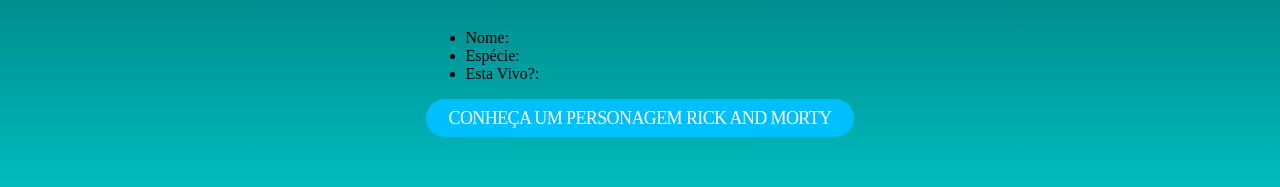
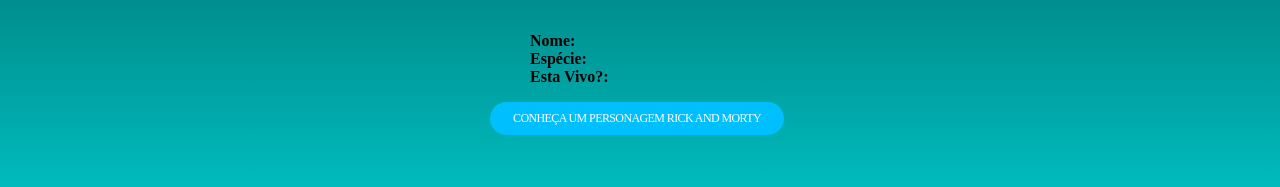
Before and after one commit to pedromacedo15/minicurso, a plain HTML site: page index.html in a window 1280 px wide. Shown: the part 492-679 px from the top of the page. Drawn offline with Linux system fonts and the light colour scheme.

```diff
--- a/index.html
+++ b/index.html
@@ -12,7 +12,7 @@
         <main>
         <section>
             <img alt="imagem do Rick fazendo careta na cara do Morty" src="https://images.tcdn.com.br/img/img_prod/697730/adesivo_lateral_vidro_caminhao_carro_decorativo_rick_and_morty_1147486360_1_20201210150106.jpg">
-            <ul>
+            <ul id="detalhes-container">
                 <li>Nome: </li>
                 <li>Espécie: </li>
                 <li>Esta Vivo?: </li>
--- a/style.css
+++ b/style.css
@@ -31,10 +31,16 @@ main > section button {
     border-radius: 100px;
     color: white;
     font-family: EuclidBold;
-    font-size: 18px;
+    font-size: 12px;
     font-weight: 500;
     letter-spacing: -0.6px;
-    line-height: 20px;
+    line-height: 15px;
     text-transform: uppercase;
     padding: 9px 23px;
 }
+
+#detalhes-container {
+    font-weight: bold;
+    list-style-type: none;
+    width: 90%;
+}
```
